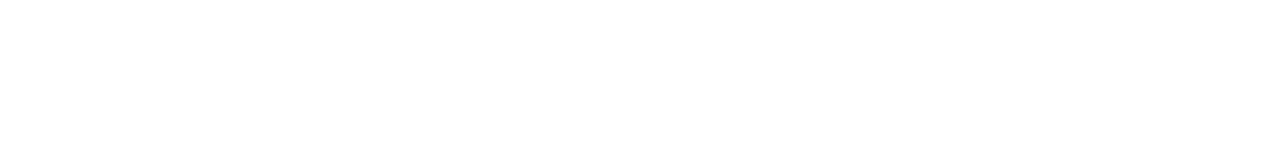
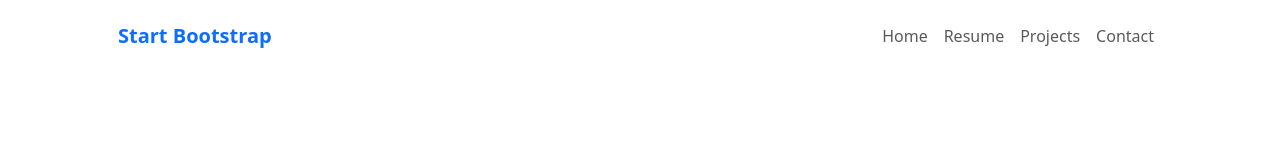
Before and after one commit to Bharat-Dua/Theme-preview, a plain HTML site: page index.html in a window 1280 px wide. Drawn offline with nearby package versions, Linux system fonts and the light colour scheme.

Commit message:
feat: added the navbar

```diff
--- a/index.html
+++ b/index.html
@@ -11,9 +11,50 @@
     />
     <link rel="stylesheet" href="style.css" />
   </head>
-  <body>
+  <body class="d-flex flex-column h-100">
     <!-- navbar -->
+    <nav class="navbar navbar-expand-sm bg-white navbar-light py-3">
+      <div class="container px-5">
+        <!-- Logo on the left -->
+        <a class="navbar-brand" href="#"
+          ><span class="fw-bolder text-primary">Start Bootstrap</span></a
+        >
+
+        <!-- Toggler for mobile -->
+        <button
+          class="navbar-toggler"
+          type="button"
+          data-bs-toggle="collapse"
+          data-bs-target="#collapsibleNavbar"
+        >
+          <span class="navbar-toggler-icon"></span>
+        </button>
+
+        <!-- Links on the right -->
+        <div
+          class="collapse navbar-collapse justify-content-end"
+          id="collapsibleNavbar"
+        >
+          <ul class="navbar-nav">
+            <li class="nav-item">
+              <a class="nav-link" href="#">Home</a>
+            </li>
+            <li class="nav-item">
+              <a class="nav-link" href="#">Resume</a>
+            </li>
+            <li class="nav-item">
+              <a class="nav-link" href="#">Projects</a>
+            </li>
+            <li class="nav-item">
+              <a class="nav-link" href="#">Contact</a>
+            </li>
+          </ul>
+        </div>
+      </div>
+    </nav>
+
     <!-- Header -->
+
     <!-- About -->
     <!-- footer -->
     <!-- Latest compiled JavaScript -->
```
